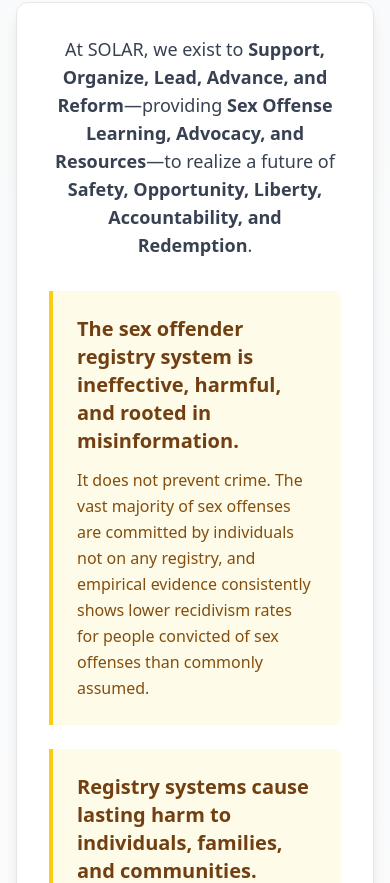
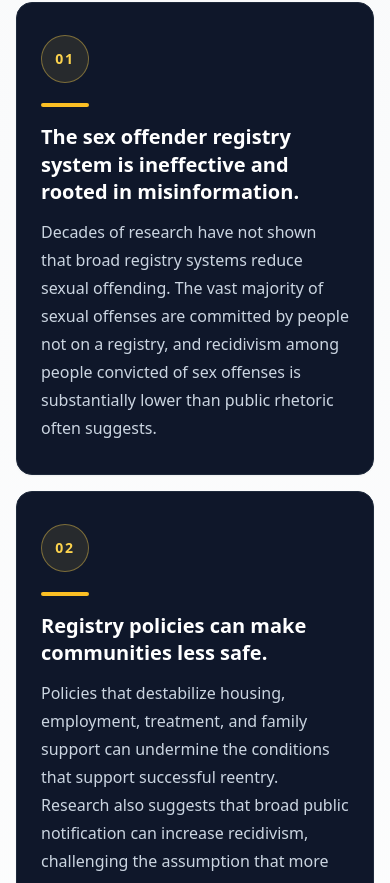
Before and after one commit to projectsolarrecon/Solar, a React (Vite) app: page /advocacy in a window 390 px wide. Shown: the part 961-1844 px from the top of the page. Built offline with nearby package versions, Linux system fonts and the light colour scheme.

Commit message:
Update Advocacy page
* Revise advocacy positions and presentation

* Refine advocacy manifesto layout for mobile

* Refine advocacy card and SOLAR framework layout

* Refine SOLAR acronym framework cards

* Tighten SOLAR acronym cards

* Reposition framework section

```diff
--- a/src/pages/Advocacy.tsx
+++ b/src/pages/Advocacy.tsx
@@ -4,15 +4,14 @@ import SEO from "../components/SEO";
 const positions = [
   {
     title:
-      "The sex offender registry system is ineffective, harmful, and rooted in misinformation.",
+      "The sex offender registry system is ineffective and rooted in misinformation.",
     body:
-      "It does not prevent crime. The vast majority of sex offenses are committed by individuals not on any registry, and empirical evidence consistently shows lower recidivism rates for people convicted of sex offenses than commonly assumed.",
+      "Decades of research have not shown that broad registry systems reduce sexual offending. The vast majority of sexual offenses are committed by people not on a registry, and recidivism among people convicted of sex offenses is substantially lower than public rhetoric often suggests.",
   },
   {
-    title:
-      "Registry systems cause lasting harm to individuals, families, and communities.",
+    title: "Registry policies can make communities less safe.",
     body:
-      "Rather than increasing safety, registries foster fear, isolation, discrimination, and vigilante violence. Children and families often suffer consequences through no fault of their own.",
+      "Policies that destabilize housing, employment, treatment, and family support can undermine the conditions that support successful reentry. Research also suggests that broad public notification can increase recidivism, challenging the assumption that more exposure necessarily means more safety.",
   },
   {
     title:
@@ -21,25 +20,29 @@ const positions = [
       "Most reported child sexual abuse is committed by someone the child knows. Prevention therefore requires attention to family and trusted-access relationships—including teachers, coaches, clergy, and community leaders—not just the locations of people already on a public registry.",
   },
   {
-    title:
-      "Other types of crime present a greater and more consistent danger to public safety.",
+    title: "Other serious harms are addressed without lifelong public branding.",
     body:
-      "Many serious harms to children and communities are addressed through prevention, regulation, treatment, and sentence-bound accountability rather than lifelong public branding.",
+      "Nearly every other serious harm to children is addressed through prevention, regulation, treatment, and ordinary sentence-bound accountability—not lifelong public branding.",
   },
   {
-    title: "Registries are punitive in practice, not administrative in nature.",
+    title: "Registries are punitive in practice, not merely administrative.",
     body:
-      "Public exposure, recurring reporting, restrictions, and collateral consequences operate as continuing punishment after a sentence has been served and stand in tension with due process, proportionality, and fairness.",
+      "Public exposure, recurring reporting, residence, proximity, employment, and other restrictions can persist long beyond the original sentence, functioning as continuing punishment in everyday life and raising serious questions of due process, proportionality, and fairness.",
+  },
+  {
+    title: "Registry systems punish families and children too.",
+    body:
+      "Public identification, housing and employment barriers, and other restrictions can destabilize entire households. Spouses and children who committed no offense can face financial strain, forced moves, stigma, harassment, isolation, and lost opportunities of their own.",
   },
   {
     title: "One-size-fits-all registry laws are fundamentally flawed.",
     body:
-      "Blanket restrictions ignore major differences among cases, people, time elapsed, conduct, treatment, and actual risk. Policy should be individualized, reviewable, and evidence-based.",
+      "Universal requirements, restrictions, and labels ignore major differences among cases, people, time elapsed, conduct, treatment, and actual risk. Policy should be individualized, reviewable, and evidence-based.",
   },
   {
     title: "Registries create a permanent underclass.",
     body:
-      "They block access to housing, employment, education, financial services, and community participation, stripping people of the tools necessary to rebuild their lives and reintegrate safely.",
+      "They erect formidable barriers to housing, employment, education, financial services, and community participation, stripping many people of the basic tools needed to rebuild their lives and reintegrate safely.",
   },
   {
     title:
@@ -129,46 +132,52 @@ function Advocacy() {
 
       <div className="h-1 bg-gradient-to-r from-amber-500 via-yellow-400 to-amber-300" />
 
-      <section id="position-statement" className="bg-gradient-to-b from-gray-50 to-white py-16">
+      <section
+        id="position-statement"
+        className="bg-gradient-to-b from-gray-50 via-white to-amber-50/40 py-16"
+      >
         <div className="mx-auto max-w-7xl px-4 sm:px-6 lg:px-8">
           <div className="mb-12 text-center">
             <h2 className="text-3xl font-bold text-gray-900 md:text-4xl">
               Our Position Statement
             </h2>
             <p className="mx-auto mt-4 max-w-3xl text-lg text-gray-600">
-              These eight principles guide SOLAR’s public education, policy analysis,
+              These nine principles guide SOLAR’s public education, policy analysis,
               advocacy tools, and reform priorities.
             </p>
           </div>
 
-          <div className="mx-auto max-w-5xl rounded-xl border border-gray-200 bg-white p-8 shadow-lg md:p-12">
-            <p className="mb-8 text-center text-lg font-medium text-gray-700">
-              At SOLAR, we exist to <strong>Support, Organize, Lead, Advance, and Reform</strong>—providing{" "}
-              <strong>Sex Offense Learning, Advocacy, and Resources</strong>—to realize a future of{" "}
-              <strong>Safety, Opportunity, Liberty, Accountability, and Redemption</strong>.
-            </p>
-
-            <div className="space-y-6">
-              {positions.map((position) => (
-                <article
+          <ol className="mx-auto max-w-6xl space-y-4">
+            {positions.map((position, index) => (
+              <li
                 key={position.title}
-                  className="rounded-r-lg border-l-4 border-yellow-400 bg-yellow-50 p-6"
+                className="overflow-hidden rounded-2xl border border-slate-800 bg-slate-900 shadow-sm transition-shadow hover:shadow-md"
               >
-                  <h3 className="text-xl font-bold text-yellow-900">
+                <article className="grid gap-5 px-6 py-8 md:grid-cols-[4.5rem_minmax(0,1fr)] md:gap-8 md:px-10 md:py-10">
+                  <div>
+                    <span className="inline-flex h-12 w-12 items-center justify-center rounded-full border border-amber-300/40 bg-amber-300/10 text-sm font-black tracking-[0.12em] text-amber-300">
+                      {String(index + 1).padStart(2, "0")}
+                    </span>
+                  </div>
+                  <div>
+                    <div className="mb-4 h-1 w-12 rounded-full bg-amber-400" />
+                    <h3 className="text-xl font-bold leading-snug text-white md:text-2xl">
                       {position.title}
                     </h3>
-                  <p className="mt-3 leading-relaxed text-yellow-800">
+                    <p className="mt-3 max-w-4xl text-base leading-7 text-slate-300 md:text-lg md:leading-8">
                       {position.body}
                     </p>
+                  </div>
                 </article>
+              </li>
             ))}
-            </div>
+          </ol>
 
-            <div className="mt-12 rounded-xl border border-amber-200 bg-gradient-to-r from-yellow-50 to-amber-50 p-8 text-center">
-              <h3 className="text-2xl font-bold text-gray-900">
+          <div className="mx-auto mt-8 max-w-6xl rounded-2xl border border-amber-200 bg-gradient-to-r from-amber-50 via-white to-amber-50 p-8 text-center shadow-sm md:p-10">
+            <h3 className="text-2xl font-bold text-slate-900">
               Put these principles into action
             </h3>
-              <p className="mx-auto mt-4 max-w-3xl text-lg text-gray-700">
+            <p className="mx-auto mt-4 max-w-3xl text-lg text-slate-600">
               The Advocacy Action Hub turns these positions into a personalized
               phone script, email, letter, public testimony, or letter to the editor.
             </p>
@@ -178,7 +187,6 @@ function Advocacy() {
             >
               Open the Advocacy Action Hub
             </Link>
-            </div>
           </div>
         </div>
       </section>
@@ -209,6 +217,60 @@ function Advocacy() {
             <span className="mt-6 inline-flex rounded-lg bg-blue-600 px-6 py-3 font-semibold text-white">
               Campaign development underway
             </span>
+          </div>
+        </div>
+      </section>
+
+      <section className="border-y border-amber-100 bg-amber-50/40 py-16">
+        <div className="mx-auto max-w-7xl px-4 sm:px-6 lg:px-8">
+          <div className="mb-8 text-center">
+            <p className="text-sm font-bold uppercase tracking-[0.18em] text-slate-500">
+              The SOLAR Framework
+            </p>
+            <p className="mx-auto mt-3 max-w-3xl text-lg text-slate-600">
+              Our name reflects how we work, what we provide, and the future we’re working toward.
+            </p>
+          </div>
+
+          <div className="mx-auto grid max-w-6xl gap-3 md:grid-cols-3">
+            <article className="rounded-xl border border-slate-200 border-t-2 border-t-amber-300 bg-white px-5 py-4 shadow-sm">
+              <p className="text-xs font-bold uppercase tracking-[0.16em] text-slate-500">
+                How we work
+              </p>
+              <div className="mt-3 space-y-0.5 text-base font-semibold leading-6 text-slate-900">
+                <p><strong className="font-black text-amber-600">S</strong>upport</p>
+                <p><strong className="font-black text-amber-600">O</strong>rganize</p>
+                <p><strong className="font-black text-amber-600">L</strong>ead</p>
+                <p><strong className="font-black text-amber-600">A</strong>dvance</p>
+                <p><strong className="font-black text-amber-600">R</strong>eform</p>
+              </div>
+            </article>
+
+            <article className="rounded-xl border border-slate-200 border-t-2 border-t-amber-300 bg-white px-5 py-4 shadow-sm">
+              <p className="text-xs font-bold uppercase tracking-[0.16em] text-slate-500">
+                What we provide
+              </p>
+              <div className="mt-3 space-y-0.5 text-base font-semibold leading-6 text-slate-900">
+                <p><strong className="font-black text-amber-600">S</strong>ex</p>
+                <p><strong className="font-black text-amber-600">O</strong>ffense</p>
+                <p><strong className="font-black text-amber-600">L</strong>earning</p>
+                <p><strong className="font-black text-amber-600">A</strong>dvocacy</p>
+                <p><strong className="font-black text-amber-600">R</strong>esources</p>
+              </div>
+            </article>
+
+            <article className="rounded-xl border border-slate-200 border-t-2 border-t-amber-300 bg-white px-5 py-4 shadow-sm">
+              <p className="text-xs font-bold uppercase tracking-[0.16em] text-slate-500">
+                What we seek
+              </p>
+              <div className="mt-3 space-y-0.5 text-base font-semibold leading-6 text-slate-900">
+                <p><strong className="font-black text-amber-600">S</strong>afety</p>
+                <p><strong className="font-black text-amber-600">O</strong>pportunity</p>
+                <p><strong className="font-black text-amber-600">L</strong>iberty</p>
+                <p><strong className="font-black text-amber-600">A</strong>ccountability</p>
+                <p><strong className="font-black text-amber-600">R</strong>edemption</p>
+              </div>
+            </article>
           </div>
         </div>
       </section>
```
Lines whose indentation alone changed are shown as unchanged.
